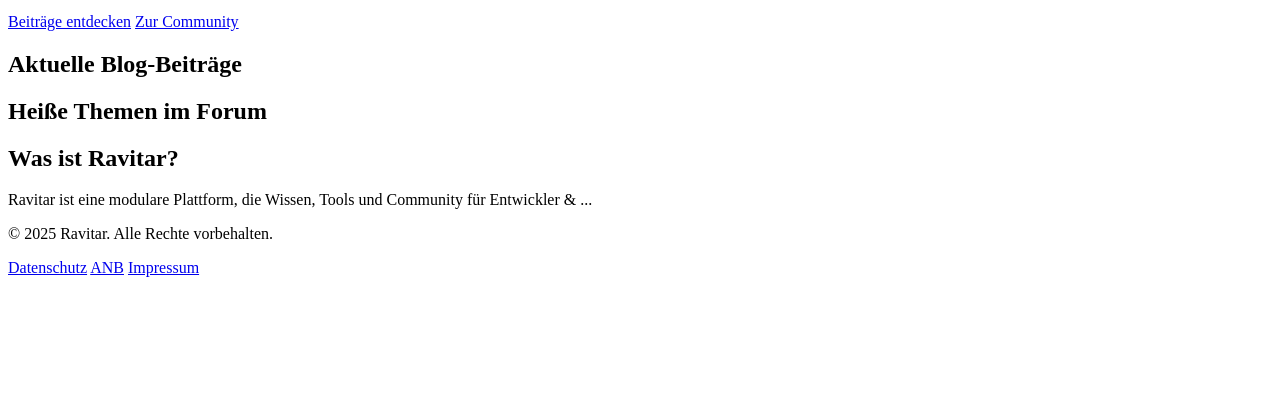
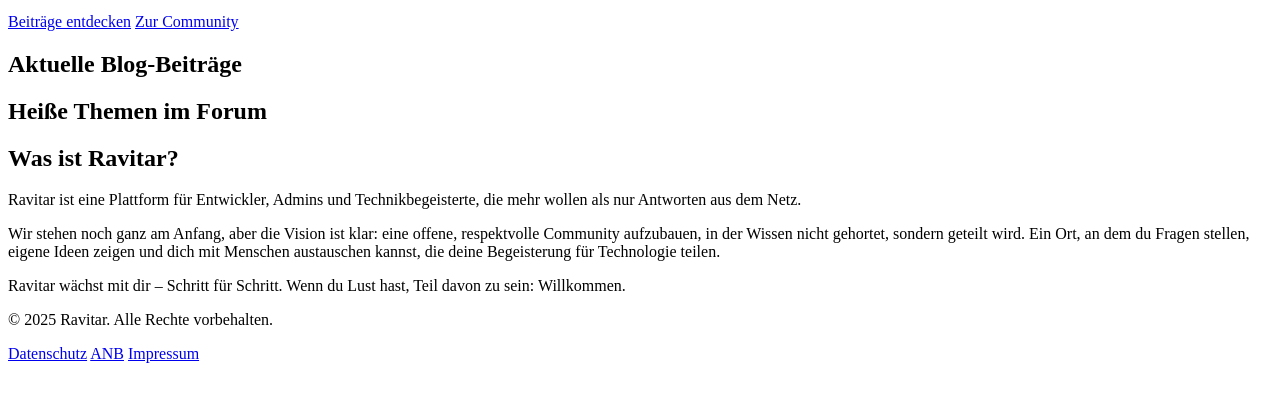
Before and after one commit to ChristianSeip/ravitar-platform, a Symfony app: template templates/page/landing.html.twig in a window 1280 px wide. Shown: the part 195-597 px from the top of the page. Run offline with Twig, Linux system fonts and the light colour scheme; the template is opened without the code that fills it, so the values that code supplies are empty; some libraries are stand-ins or nearby versions.

Commit message:
About section fixed

```diff
--- a/templates/page/landing.html.twig
+++ b/templates/page/landing.html.twig
@@ -98,8 +98,14 @@
         <div class="container mx-auto px-4 lg:px-8 grid grid-cols-1 md:grid-cols-2 gap-12 items-center">
             <div class="animate-fade-in-up">
                 <h2 class="text-3xl font-bold mb-4 text-[var(--color-text)]">Was ist Ravitar?</h2>
+                <p class="text-[var(--color-gray-700)] leading-relaxed mb-4">
+                    Ravitar ist eine Plattform für Entwickler, Admins und Technikbegeisterte, die mehr wollen als nur Antworten aus dem Netz.
+                </p>
+                <p class="text-[var(--color-gray-700)] leading-relaxed mb-4">
+                    Wir stehen noch ganz am Anfang, aber die Vision ist klar: eine offene, respektvolle Community aufzubauen, in der Wissen nicht gehortet, sondern geteilt wird. Ein Ort, an dem du Fragen stellen, eigene Ideen zeigen und dich mit Menschen austauschen kannst, die deine Begeisterung für Technologie teilen.
+                </p>
                 <p class="text-[var(--color-gray-700)] leading-relaxed">
-                    Ravitar ist eine modulare Plattform, die Wissen, Tools und Community für Entwickler & ...
+                    Ravitar wächst mit dir – Schritt für Schritt. Wenn du Lust hast, Teil davon zu sein: Willkommen.
                 </p>
             </div>
         </div>
```
